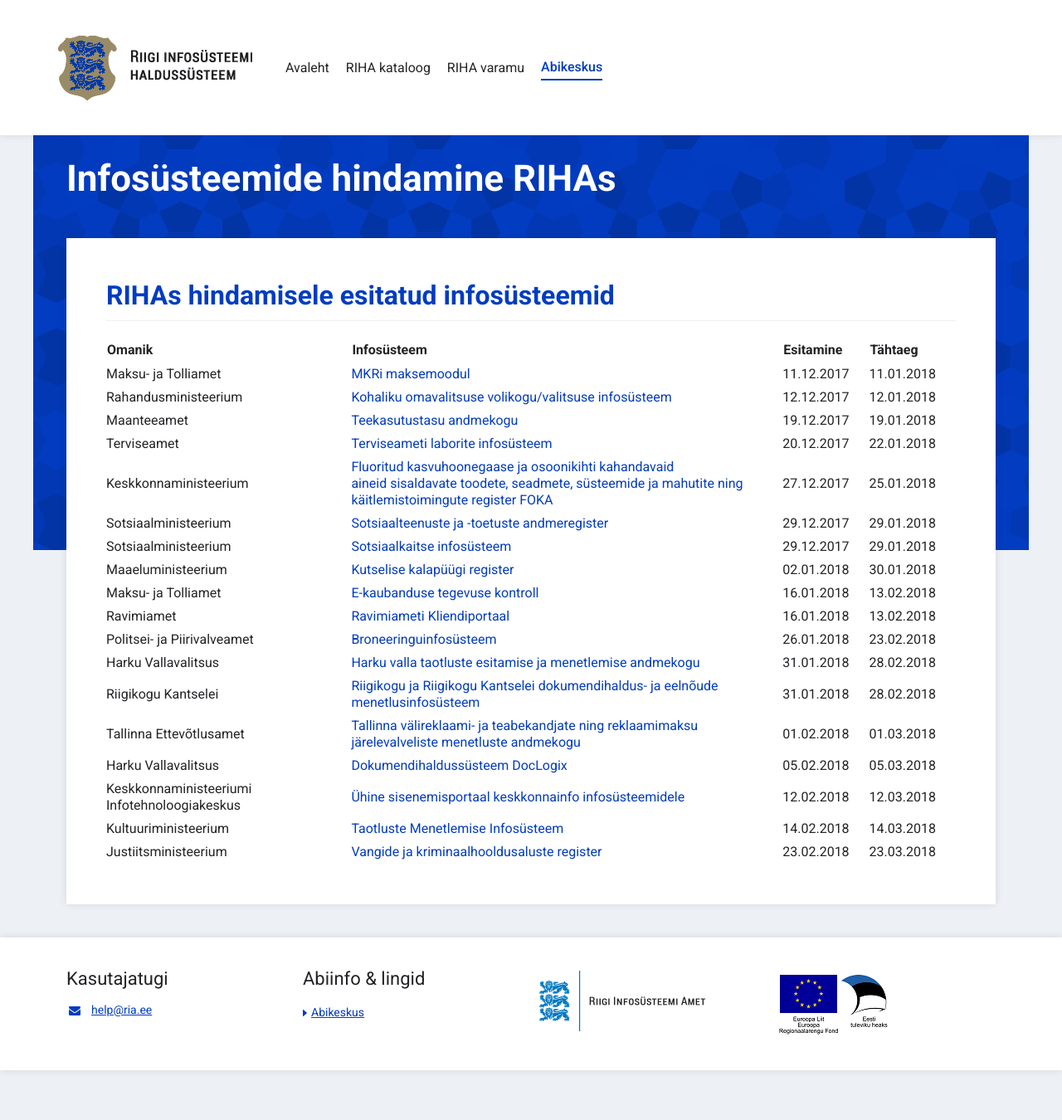
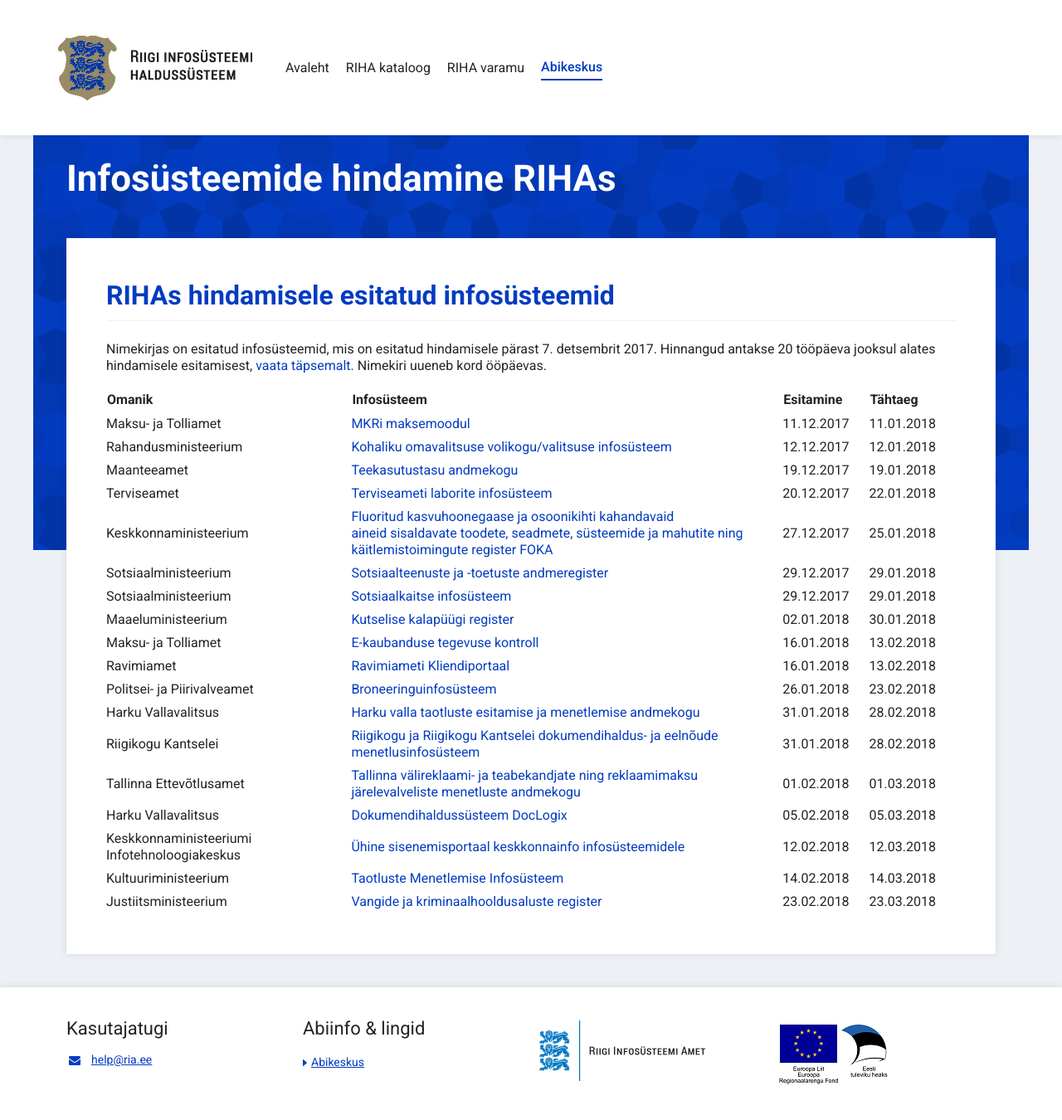
Before and after one commit to e-gov/RIHA-Help, a Jekyll site: the page built from docs/RIHAs-hindamisel.md, in a window 1280 px wide. Shown: the whole page at 83% size. Built offline with Jekyll 4.4.1, drawn with Linux system fonts in a browser that asks for light colours; before the commit the page ends 1290 px from its top, so only the background shows below that.

Commit message:
Added general info about list

```diff
--- a/docs/RIHAs-hindamisel.md
+++ b/docs/RIHAs-hindamisel.md
@@ -2,6 +2,8 @@
 title: Infosüsteemide hindamine RIHAs
 ---
 ## RIHAs hindamisele esitatud infosüsteemid
+
+Nimekirjas on esitatud infosüsteemid, mis on esitatud hindamisele pärast 7. detsembrit 2017. Hinnangud antakse 20 tööpäeva jooksul alates hindamisele esitamisest, [vaata täpsemalt](RIHAs-hindamine). Nimekiri uueneb kord ööpäevas.
 
 | Omanik | Infosüsteem |  Esitamine | Tähtaeg |
 |:--- |:--- |:--- |:---|
```
